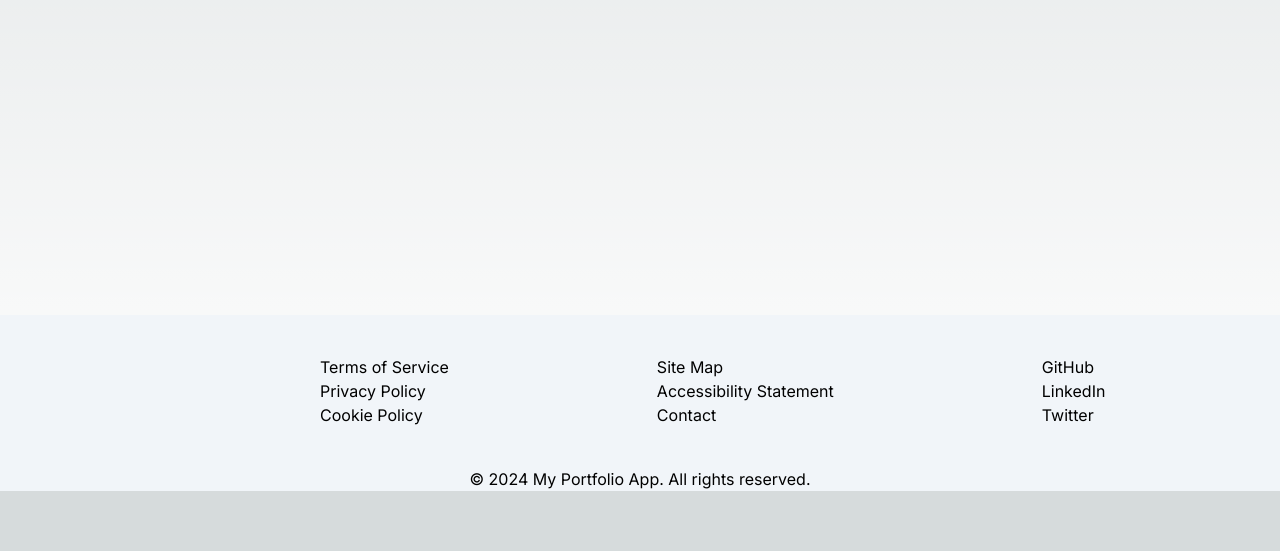
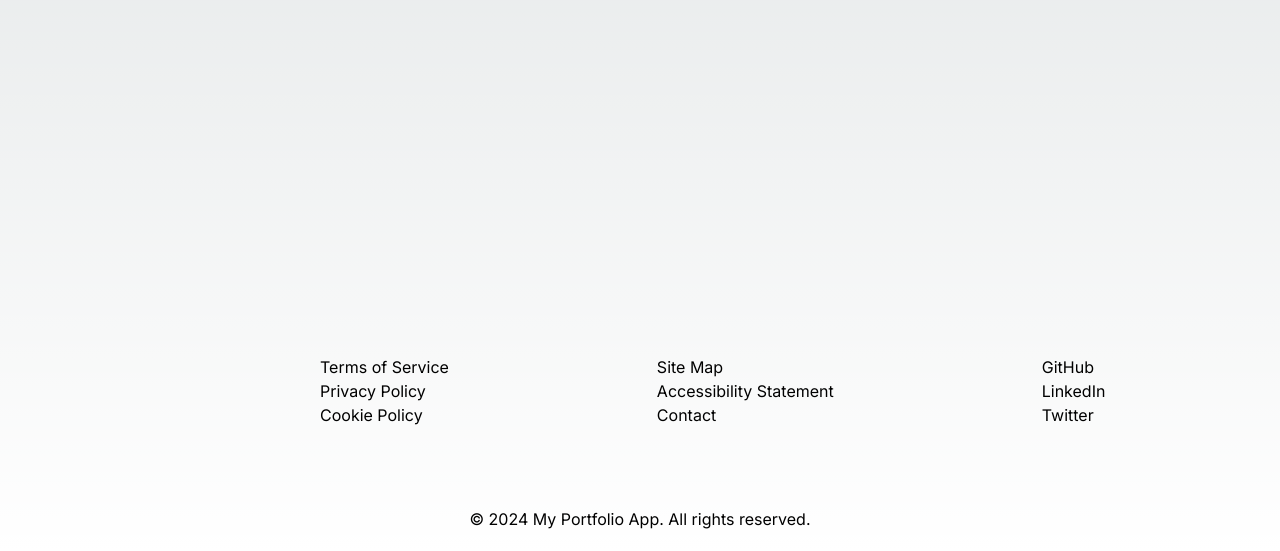
Before and after one commit to imVey/portfolio, a Next.js app: page / in a window 1280 px wide. Shown: the part 581-1132 px from the top of the page. Before the commit the page ends 1072 px from the top, so only its background shows below. Built offline with nearby package versions, Linux system fonts and the light colour scheme.

Commit message:
Style: Add transparant footer and change text color

```diff
--- a/app/components/footer/footer.jsx
+++ b/app/components/footer/footer.jsx
@@ -1,7 +1,7 @@
 const Footer = () => {
   return (
-    <footer className="footer bg-slate-100">
-      <div className="flex gap-52 mt-10 mb-10 ml-80">
+    <footer className="footer bg-transparent pb-5 ">
+      <div className="flex gap-52 mt-10 mb-20  ml-80">
         <section className="flex flex-col items-start mt-10">
           <a href="/terms-of-service">Terms of Service </a>
           <a href="/privacy-policy">Privacy Policy </a>
```
